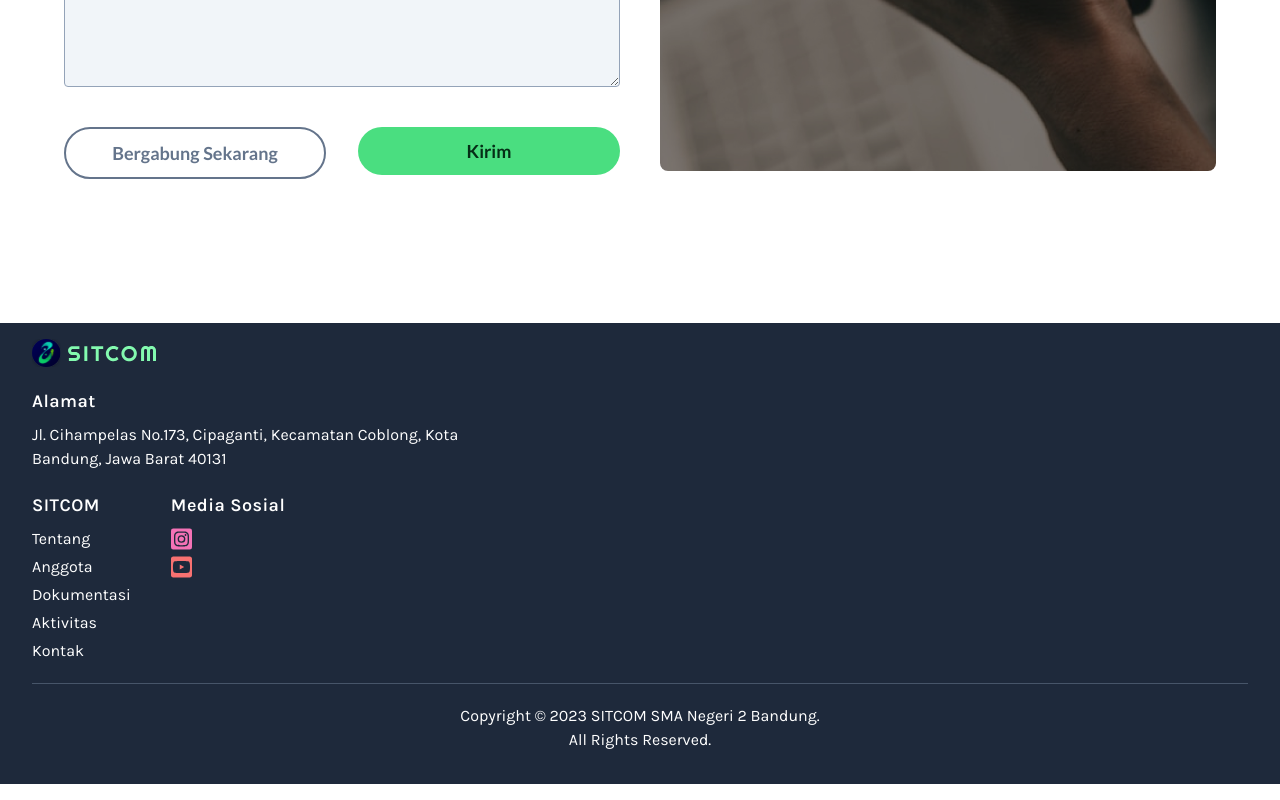
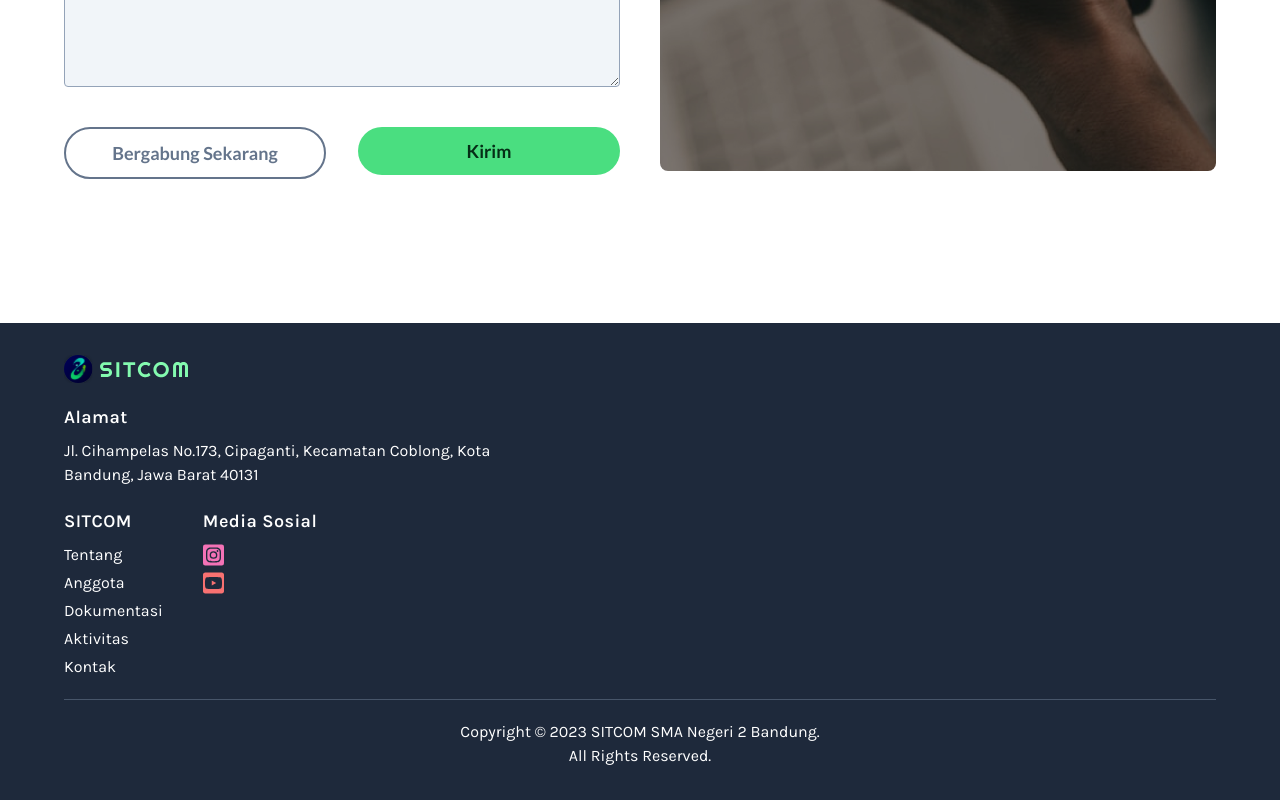
Before and after one commit to sitcomsmanda/sitcom-website, a Next.js app: page / in a window 1280 px wide. Shown: the part 4035-4835 px from the top of the page. Built offline with nearby package versions, Linux system fonts and the light colour scheme.

Commit message:
fix: layout footer px on tablet

```diff
--- a/src/layouts/Footer/index.tsx
+++ b/src/layouts/Footer/index.tsx
@@ -9,8 +9,9 @@ const twStyle = fslc(`
   bg-slate-800 text-white
   px-4 pt-4 pb-20
   flex flex-col gap-5
-  md:px-8 md:pb-8
+  sm:px-8 sm:pt-8
   md:pb-8
+  xl:px-16
 `);
 
 export default function Footer() {
```
